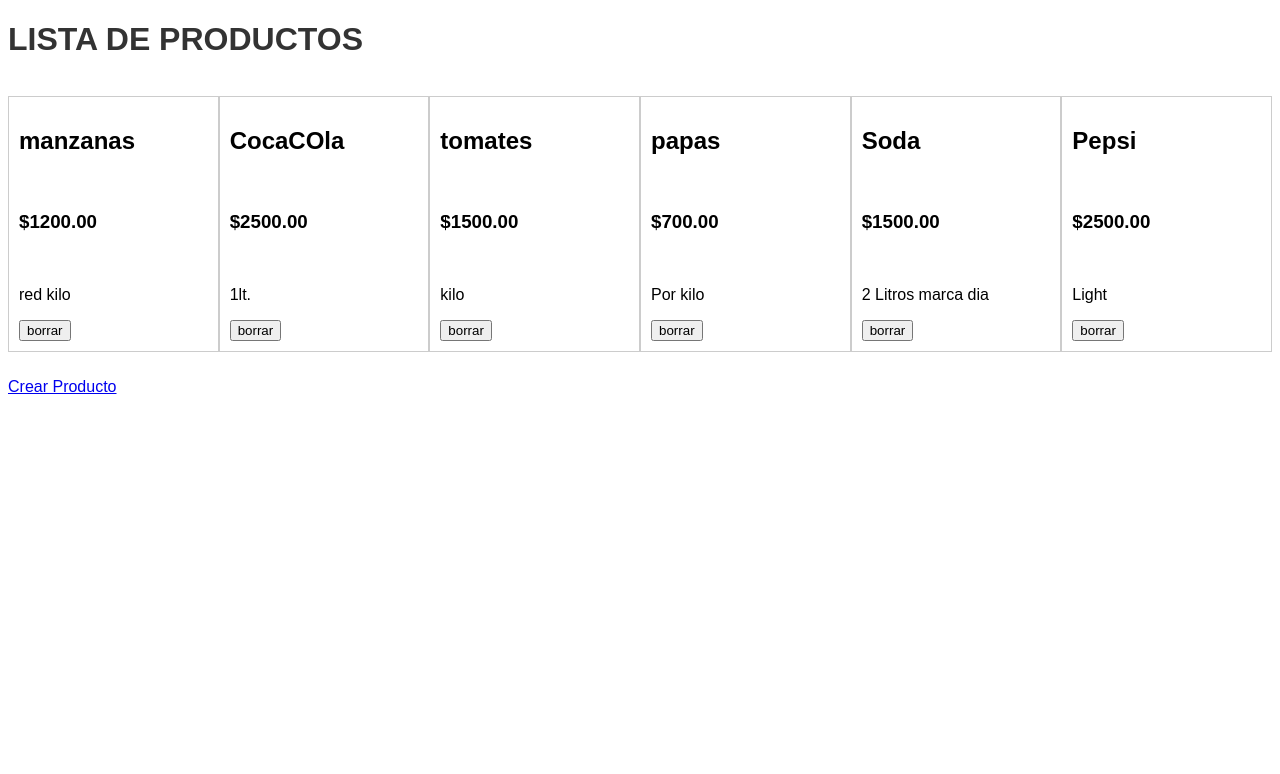
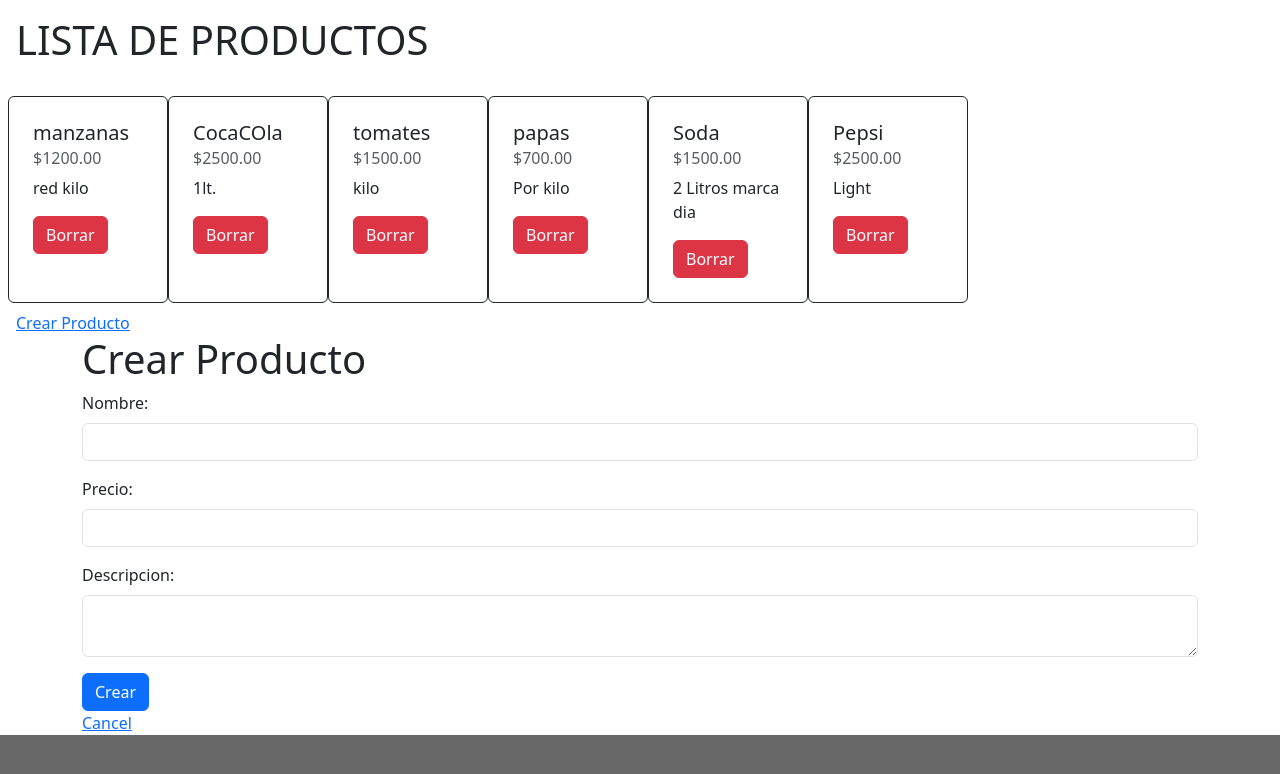
Before and after one commit to donpipon/DjangoAlkemy, a Django app: page /lista_productos/ in a window 1280 px wide. Shown: the top 774 px of the page. Run offline with Django 5.2, Linux system fonts and the light colour scheme; data comes from the database, SQL or seed files in the repository; both versions use the stored data as it was after the commit.

Commit message:
clase 13

```diff
--- /dev/null
+++ b/DjangoAlkemy/static/css/lista_productos.css
@@ -0,0 +1,4 @@
+:root {
+    background-color: rgb(104, 104, 104);
+
+}
--- a/GestorEstudiantes/models.py
+++ b/GestorEstudiantes/models.py
@@ -5,6 +5,7 @@ class Estudiante(models.Model):
     nombre = models.CharField(max_length=100, null=False)
     apellido = models.CharField(max_length=100, null=True, blank=True)
     edad = models.IntegerField(max_length=3)
+    fecha_nacimiento = models.DateField(null=True, blank=True)
     nota = models.IntegerField(max_length=2, null=True, blank=True)
 
     def __str__(self):
--- a/ejercicioClase9/static/styles.css
+++ /dev/null
@@ -1,32 +0,0 @@
-/* styles.css */
-body {
-    font-family: Arial, sans-serif;
-}
-.container {
-    display: flex;
-    flex-direction: column;
-}
-h1 {
-    color: #333;
-}
-ul {
-    display: flex;
-    flex-direction: row;
-    list-style-type: none;
-    padding: 0;
-}
-li {
-    flex: 1 1 0;
-    border: 1px solid #ccc;
-    padding: 10px;
-    margin-bottom: 10px;
-}
-li:last-child {
-    margin-right: 0;
-}
-li:hover {
-    background-color: #f0f0f0;
-}
-form {
-    display: inline;
-}
--- a/ejercicioClase9/templates/crear_producto.html
+++ b/ejercicioClase9/templates/crear_producto.html
@@ -5,17 +5,35 @@
     <title>Crear producto</title>
 </head>
 <body>
-    <h1>Crear Producto</h1>
-    <form action="" method="post">
-        {% csrf_token %}
-        <label for="nombre">Nombre:</label><br>
-        <input type="text" id="nombre" name="nombre" value="{% if producto %}{{ producto.title }}{% endif %}"><br>
-        <label for="precio">Precio:</label><br>
-        <input type="text" id="precio" name="precio" value="{% if producto %}{{ producto.precio }}{% endif %}"><br>
-        <label for="descripcion">Descripcion:</label><br>
-        <textarea id="descripcion" name="descripcion">{% if producto %}{{ producto.descripcion }}{% endif %}</textarea><br>
-        <input type="submit" value="Submit">
-    </form>
-    <a href="{% url 'lista_productos' %}">Cancel</a>
+
+    <div class="container">
+        <h1>Crear Producto</h1>
+        {% block producto_form %}
+        <div class="row justify-content-center">
+            <div class="col">
+                <form action="" method="post" class="form-container">
+                    {% csrf_token %}
+                    <div class="mb-3">
+                        <label for="nombre" class="form-label">Nombre:</label>
+                        <input type="text" class="form-control" id="nombre" name="nombre" value="{% if producto %}{{ producto.title }}{% endif %}">
+                    </div>
+                    <div class="mb-3">
+                        <label for="precio" class="form-label">Precio:</label>
+                        <input type="text" class="form-control" id="precio" name="precio" value="{% if producto %}{{ producto.precio }}{% endif %}">
+                    </div>
+                    <div class="mb-3">
+                        <label for="descripcion" class="form-label">Descripcion:</label>
+                        <textarea id="descripcion" class="form-control" name="descripcion">{% if producto %}{{ producto.descripcion }}{% endif %}</textarea>
+                    </div>
+                    <button type="submit" class="btn btn-primary">Crear</button>
+                </form>
+            </div>
+        </div>
+        {% endblock %}
+        <a href="{% url 'lista_productos' %}">Cancel</a>
+    </div>
+
+    <link href="https://cdn.jsdelivr.net/npm/bootstrap@5.3.3/dist/css/bootstrap.min.css" rel="stylesheet" integrity="sha384-QWTKZyjpPEjISv5WaRU9OFeRpok6YctnYmDr5pNlyT2bRjXh0JMhjY6hW+ALEwIH" crossorigin="anonymous">
+    <script src="https://cdn.jsdelivr.net/npm/bootstrap@5.3.3/dist/js/bootstrap.bundle.min.js" integrity="sha384-YvpcrYf0tY3lHB60NNkmXc5s9fDVZLESaAA55NDzOxhy9GkcIdslK1eN7N6jIeHz" crossorigin="anonymous"></script>
 </body>
 </html>
--- a/ejercicioClase9/templates/lista_productos.html
+++ b/ejercicioClase9/templates/lista_productos.html
@@ -4,27 +4,35 @@
 <head>
     <meta charset="UTF-8">
     <title>Lista productos</title>
-    <link rel="stylesheet" href="{% static 'styles.css' %}">
+    <link rel="stylesheet" type="text/css" href="{% static 'css/lista_productos.css' %}">
 </head>
 <body>
-    <h1>LISTA DE PRODUCTOS</h1>
-    <div class="container">
-        <ul>
-            {% for producto in productos %}
-                <li>
-                    <h2>{{ producto.nombre }}</h2>
-                    <br />
-                    <h3>${{ producto.precio }}</h3>
-                    <br />
-                    <p>{{ producto.descripcion }}</p>
-                    <form action="{% url 'borrar' producto.id %}" method="post">
+    <h1 class="p-3">LISTA DE PRODUCTOS</h1>
+
+    <div class="d-flex align-content-around flex-wrap p-2">
+        {% for producto in productos %}
+        <div class="card border-dark p-2" style="width: 10rem; height: auto;">
+            <div class="card-body">
+
+                <h5 class="card-title">{{ producto.nombre }}</h5>
+                <h6 class="card-subtitle mb-2 text-body-secondary">${{ producto.precio }}</h6>
+                <p class="card-text">{{ producto.descripcion }}</p>
+
+                <form action="{% url 'borrar' producto.id %}" method="post">
                     {% csrf_token %}
-                    <input type="submit" value="borrar">
-                    </form>
-                </li>
-            {% endfor %}
-        </ul>
+                    <input type="submit" class="btn btn-danger" value="Borrar">
+                </form>
+            </div>
+        </div>
+        {% endfor %}
     </div>
-    <a href="{% url 'crear_producto' %}">Crear Producto</a>
+    <a class="p-3" href="{% url 'crear_producto' %}">Crear Producto</a>
+
+    {% include 'crear_producto.html' %}
+    {% block producto_form %}
+    {% endblock %}
+
+    <link href="https://cdn.jsdelivr.net/npm/bootstrap@5.3.3/dist/css/bootstrap.min.css" rel="stylesheet" integrity="sha384-QWTKZyjpPEjISv5WaRU9OFeRpok6YctnYmDr5pNlyT2bRjXh0JMhjY6hW+ALEwIH" crossorigin="anonymous">
+    <script src="https://cdn.jsdelivr.net/npm/bootstrap@5.3.3/dist/js/bootstrap.bundle.min.js" integrity="sha384-YvpcrYf0tY3lHB60NNkmXc5s9fDVZLESaAA55NDzOxhy9GkcIdslK1eN7N6jIeHz" crossorigin="anonymous"></script>
 </body>
 </html>
--- a/ejercicioClase9/urls.py
+++ b/ejercicioClase9/urls.py
@@ -7,6 +7,6 @@ urlpatterns = [
     #path('', views.lista_productos, name="lista_productos"),
     path('lista_productos/', views.lista_productos, name="lista_productos"),
     path('crear_producto', views.crear_producto, name="crear_producto"),
-    path('task/<int:id>/borrar/', views.borrar, name='borrar'),
+    path('borrar/<int:id>', views.borrar, name='borrar'),
 
 ]
--- a/ejercicioClase9/views.py
+++ b/ejercicioClase9/views.py
@@ -3,12 +3,29 @@ from .models import Producto
 from .forms import ProductoForm
 from django.http import HttpResponse, JsonResponse
 import json
+from django.template import Template, Context
 
 # READ
 
+# Alternativa para cargar el template como respuetsa Http + contexto (util en apps mas grandes)
+# def lista_productos(request):
+#     productos = Producto.objects.all()
+
+#     ruta = "ejercicioClase9/templates/lista_productos.html"
+#     doc = open(ruta)
+#     plantilla = Template(doc.read())
+#     doc.close()
+
+#     contexto = Context({'productos': productos})
+
+#     documento = plantilla.render(contexto)
+#     return HttpResponse(documento)
+
+
 def lista_productos(request):
-    productos = Producto.objects.all()
-    return render(request, 'lista_productos.html', {'productos': productos})
+     productos = Producto.objects.all()
+     form = ProductoForm(request.POST)
+     return render(request, 'lista_productos.html', {'form': form, 'productos': productos})
 
 
 # CREATE
@@ -24,9 +41,12 @@ def crear_producto(request):
     #return HttpResponse("crear_producto")
 
 # DELETE
+
 def borrar(request, id):
     producto = get_object_or_404(Producto, id=id)
     if request.method == 'POST':
         producto.delete()
+        productos = Producto.objects.all()
         return redirect('lista_productos')
-    return render(request, 'lista_productos.html', {'producto': producto})
+    productos = Producto.objects.all()
+    return render(request, 'lista_productos.html', {'productos': productos})
```
Also changed, not shown: DjangoAlkemy/settings.py (+4 -4 lines), DjangoAlkemy/static/css/styles.css (added, +7 -0 lines), GestorEstudiantes/admin.py (+5 -2 lines), GestorEstudiantes/templates/lista_estudiantes.html (+12 -1 lines), GestorEstudiantes/migrations/0003_estudiante_fecha_nacimiento.py (added), db.sqlite3.
